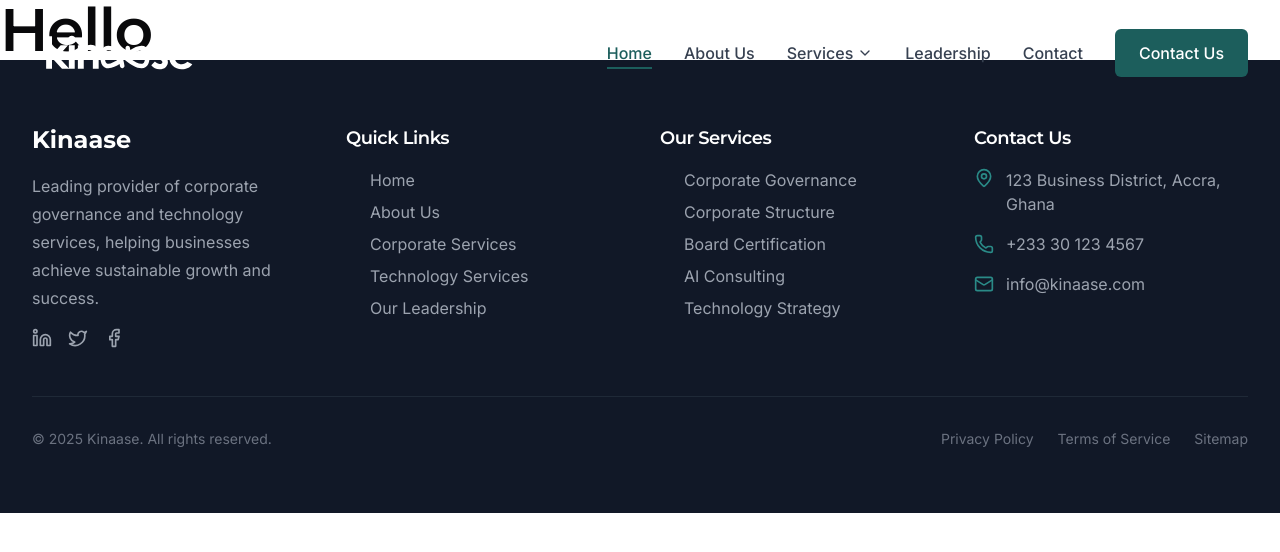
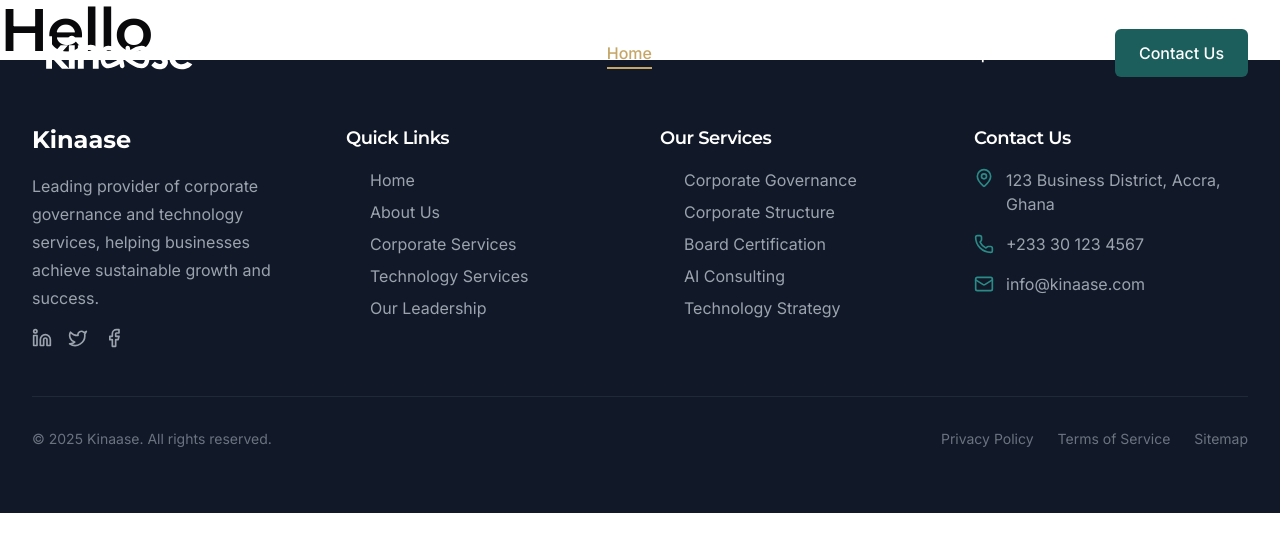
Before and after one commit to ahmedfaaid/kinaase-website, a Next.js app in the folder apps/web/: page / in a window 1280 px wide. Shown: the top 552 px of the page. Built offline with nearby package versions, Linux system fonts and the light colour scheme.

Commit message:
web: link colors

```diff
--- a/apps/web/components/navbar.tsx
+++ b/apps/web/components/navbar.tsx
@@ -75,22 +75,22 @@ export default function Navbar() {
               <Link
                 key={index}
                 href={link.path}
-                className={`font-medium hover:text-primary-teal transition-colors relative ${
-                  isActive(link.path) ? 'text-primary-teal' : 'text-gray-700'
+                className={`font-medium hover:text-secondary transition-colors relative ${
+                  isActive(link.path) ? 'text-secondary' : 'text-white'
                 }`}
               >
                 {link.name}
                 {isActive(link.path) && (
                   <motion.div
                     layoutId='navbar-indicator'
-                    className='absolute -bottom-1 left-0 right-0 h-0.5 bg-primary-teal'
+                    className='absolute -bottom-1 left-0 right-0 h-0.5 bg-secondary'
                   />
                 )}
               </Link>
             ) : (
               <div key={index} className='relative group'>
                 <button
-                  className='flex items-center font-medium text-gray-700 hover:text-primary-teal transition-colors'
+                  className='flex items-center font-medium text-white hover:text-secondary transition-colors'
                   onClick={() => setServicesOpen(!servicesOpen)}
                 >
                   {link.name}
```
